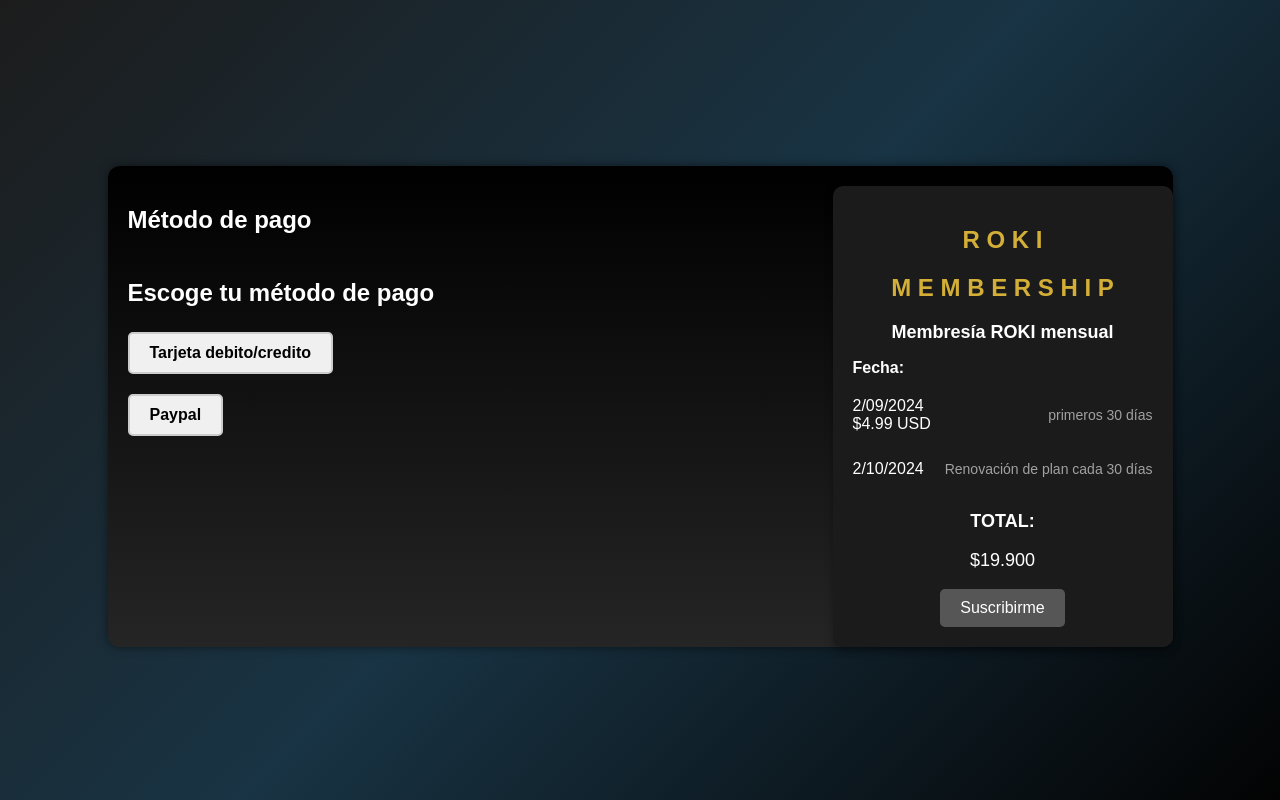
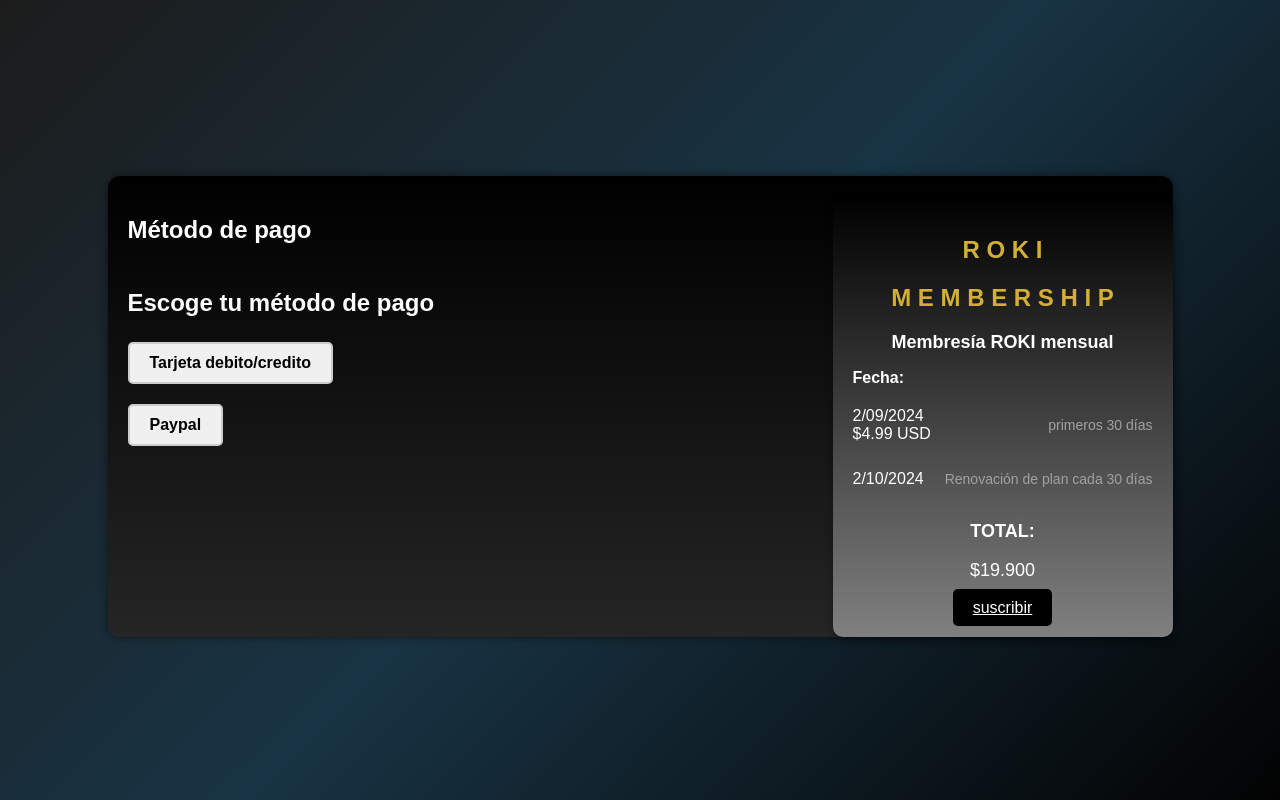
Before and after one commit to CesarOsorioP/ROKI, a React (Create React App) app in the folder client/: page /pagos in a window 1280 px wide. Built offline with nearby package versions, Linux system fonts and the light colour scheme.

Commit message:
paso a test, falta aprobacion, tolink listo, card completa

```diff
--- /dev/null
+++ b/client/src/Components/Pagos/NavigateButton.css
@@ -0,0 +1,13 @@
+.subscribe-button {
+    background-color: black;
+    color: white;
+    border: none;
+    padding: 10px 20px;
+    border-radius: 5px;
+    font-size: 16px;
+    cursor: pointer;
+}
+
+.subscribe-button:hover {
+    background-color: #757575;
+}
--- /dev/null
+++ b/client/src/Components/Pagos/NavigateButton.jsx
@@ -0,0 +1,12 @@
+import { Link } from 'react-router-dom';
+import './NavigateButton.css'; // Opcional: tu archivo de estilos para el botón
+
+const NavigateButton = () => {
+  return (
+    <Link to="/login" className="subscribe-button">
+      suscribir
+    </Link>
+  );
+};
+
+export default NavigateButton;
--- a/client/src/Components/Pagos/Pagos.css
+++ b/client/src/Components/Pagos/Pagos.css
@@ -90,7 +90,7 @@
   }
 
   .membership-card {
-    background-color: #1b1b1b;
+    background: linear-gradient(black, gray);
     padding: 20px;
     border-radius: 10px;
     width: 300px;
@@ -138,19 +138,7 @@
     font-size: 18px;
 }
 
-.subscribe-button {
-    background-color: #565656;
-    color: white;
-    border: none;
-    padding: 10px 20px;
-    border-radius: 5px;
-    font-size: 16px;
-    cursor: pointer;
-}
 
-.subscribe-button:hover {
-    background-color: #757575;
-}
 
 
   /* Reset input number styles */
--- a/client/src/Components/Pagos/PagosT.jsx
+++ b/client/src/Components/Pagos/PagosT.jsx
@@ -2,6 +2,7 @@
 import Card from "./card.jsx";
 import "./Pagos.css";
 import SelectButton from './SelectButton.jsx';
+import NavigateButton from './NavigateButton.jsx';
 
 const PagosT = () => {
     const [isCreditCardSelected, setIsCreditCardSelected] = useState(false);
@@ -174,7 +175,6 @@
                                 )}
                     </form>
                 </div>
-                {/* Aquí reemplazamos la sección anterior con el componente de membresía */}
                 <div className="membership-card">
                     <h1 className="membership-title">R O K I</h1>
                     <h1 className="membership-title">M E M B E R S H I P</h1>
@@ -201,7 +201,7 @@
                             <p>$19.900</p>
                         </div>
                     </div>
-                    <button className="subscribe-button">Suscribirme</button>
+                    <NavigateButton></NavigateButton>
                 </div>
             </div>
         </Card>
--- a/client/src/Components/Pagos/SelectButton.css
+++ b/client/src/Components/Pagos/SelectButton.css
@@ -17,7 +17,7 @@
     background-color: #4CAF50; /* Color de fondo cuando está seleccionado */
     border-color: #3e8e41;
     color: white;
-    transform: translateX(0)
+
 }
 
 .select-button.selected:hover {
```
